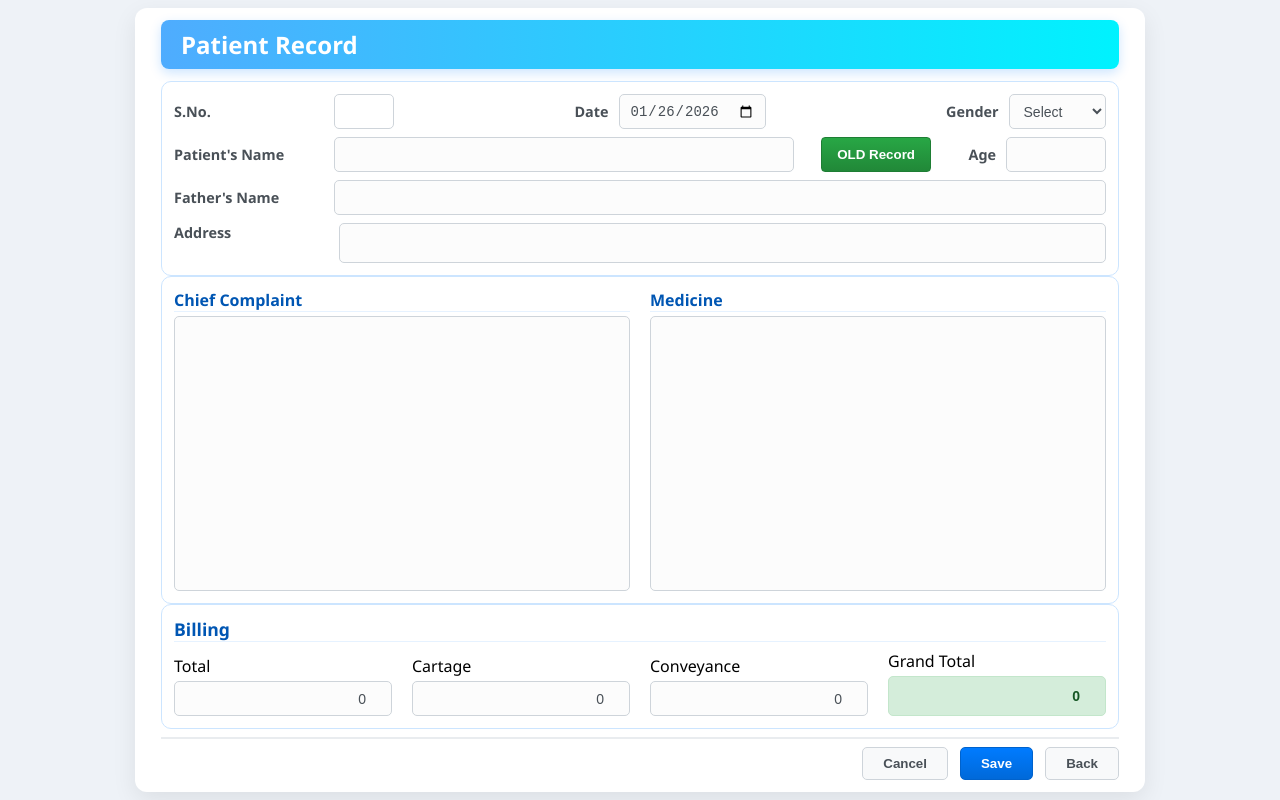
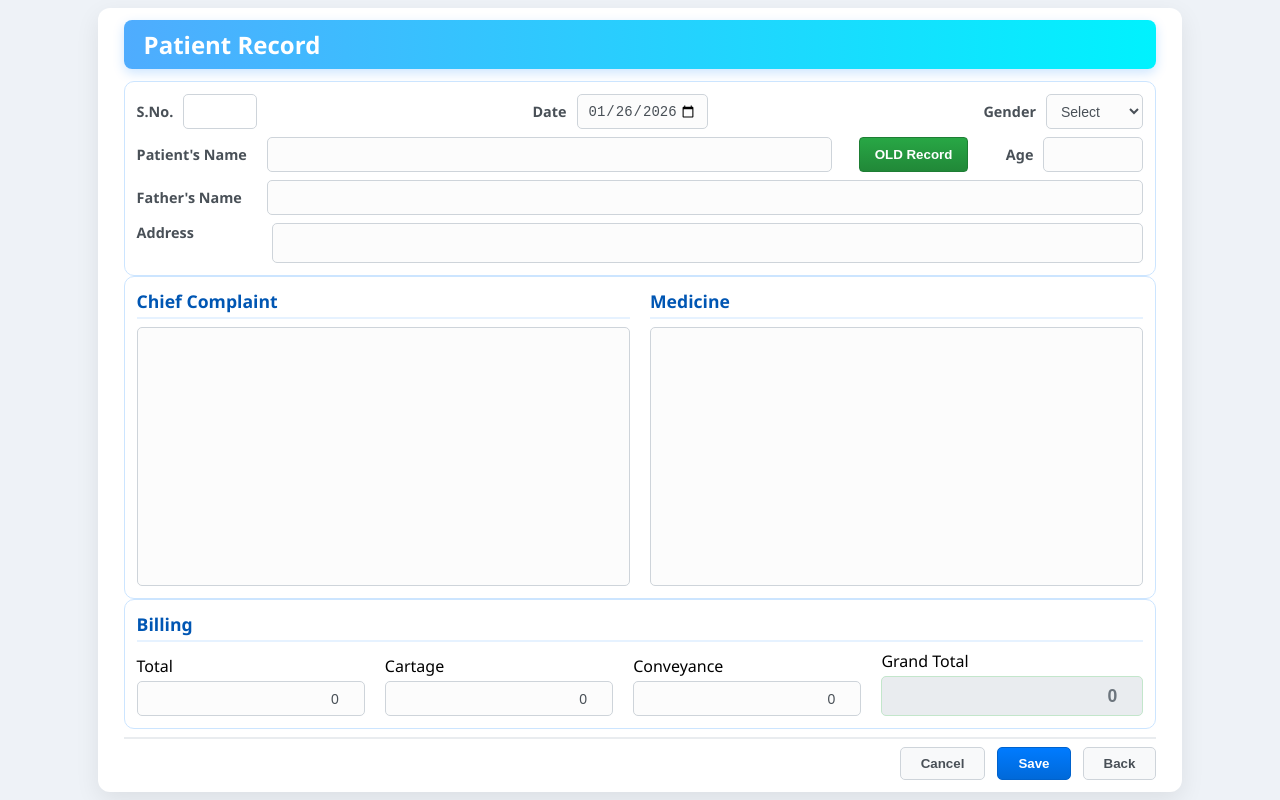
Before and after one commit to sahilcingh/Patient-Record-App, a React (Vite) app in the folder frontend/: page / in a window 1280 px wide. Built offline with nearby package versions, Linux system fonts and the light colour scheme; no server answers.

Commit message:
Layout got fucked up,fixed.

```diff
--- a/frontend/src/App.css
+++ b/frontend/src/App.css
@@ -8,7 +8,8 @@ body {
   background-color: #eef2f7;
   margin: 0;
   padding: 0;
-  height: 100vh; /* Full Height - No Scrolling */
+  /* FORCE FULL SCREEN - NO SCROLLING */
+  height: 100vh;
   width: 100vw;
   overflow: hidden;
   display: flex;
@@ -18,24 +19,25 @@ body {
 
 .app {
   width: 100%;
-  max-width: 1100px;
+  max-width: 1100px; /* Slightly wider to fit content comfortably */
   height: 100%;
-  padding: 1vh;
+  padding: 1vh; /* Tiny padding around the edge */
 }
 
 .card {
   background: #ffffff;
-  padding: 1.5vh 2vw;
+  padding: 1.5vh 2vw; /* Dynamic padding based on viewport */
   border-radius: 12px;
   box-shadow: 0 8px 24px rgba(0, 0, 0, 0.08);
+  /* Card takes full height available */
   height: 98vh;
   display: flex;
   flex-direction: column;
 }
 
-/* HEADER */
+/* HEADER - Fixed Height */
 .header {
-  flex: 0 0 auto;
+  flex: 0 0 auto; /* Don't grow or shrink */
   display: flex;
   justify-content: space-between;
   align-items: center;
@@ -50,16 +52,16 @@ body {
 .header h1 { margin: 0; font-size: 1.5rem; font-weight: 600; }
 .date { font-weight: 600; color: #e3f2fd; font-size: 0.9rem; }
 
-/* FORM CONTAINER */
+/* FORM CONTAINER - Flex to fill space */
 #patientForm {
   display: flex;
   flex-direction: column;
-  flex: 1;
-  justify-content: space-between;
-  overflow: hidden;
+  flex: 1; /* Take all remaining height */
+  justify-content: space-between; /* Space out sections evenly */
+  overflow: hidden; /* Prevent internal scrolling */
 }
 
-/* SECTIONS */
+/* SECTIONS - Flexible Height */
 .section {
   padding: 1.5vh;
   background-color: #ffffff;
@@ -70,12 +72,23 @@ body {
   justify-content: center;
 }
 
+h2, h3 {
+  margin-top: 0;
+  color: #0056b3;
+  font-size: 1.1rem;
+  margin-bottom: 1vh;
+  border-bottom: 2px solid #e6f2ff;
+  padding-bottom: 0.5vh;
+  font-weight: 600;
+}
+
+/* =========================================
+   SECTION 1: PATIENT DATA (Fixed Height usually, but flex just in case)
+   ========================================= */
 .patient-data-box {
-  flex: 0 0 auto;
+  flex: 0 0 auto; /* Keep this compact */
   gap: 1vh;
 }
-
-/* ================= ALIGNMENT & LAYOUT ================= */
 
 .form-row {
   display: flex;
@@ -90,108 +103,149 @@ body {
   gap: 10px;
 }
 
-/* STRICT ALIGNMENT CLASS:
-   Forces S.No, Names, and Address labels to be exactly 150px wide.
-   This aligns all input boxes vertically on the left.
-*/
-.aligned-label {
-    min-width: 150px; /* Wider to align perfectly */
-    display: inline-block;
-    font-weight: 600;
-    color: #495057;
-    white-space: nowrap;
-    font-size: 0.9rem;
-}
-
-/* Normal Labels */
-.input-group label {
+/* LABELS */
+.input-group label, .form-row > label {
   font-weight: 600;
   color: #495057;
+  white-space: nowrap;
   font-size: 0.9rem;
 }
 
-/* S.No Container */
-.fixed-left {
-    width: auto;
-    flex-shrink: 0;
+/* Strict Alignment Classes */
+.aligned-label { min-width: 120px; display: inline-block; }
+.fixed-left { width: 120px; flex-shrink: 0; }
+.fixed-left input { width: 100%; }
+.col-date { margin-left: auto; margin-right: auto; }
+.fixed-right { width: 160px; flex-shrink: 0; justify-content: flex-end; }
+.fixed-right select, .fixed-right input { width: 100px; }
+.grow { flex: 1; display: flex; }
+.grow input { width: 100%; }
+
+/* BUTTON */
+.nav-button {
+  padding: 0 15px;
+  height: 35px; /* Slightly smaller to fit screen */
+  background: linear-gradient(to bottom, #28a745, #218838);
+  border: 1px solid #1e7e34;
+  color: white;
+  border-radius: 4px;
+  cursor: pointer;
+  font-weight: 600;
+  white-space: nowrap;
+  display: flex;
+  align-items: center;
 }
 
-/* Date Container */
-.col-date { margin-left: auto; margin-right: auto; }
-
-/* Right Side (Gender & Age) */
-.fixed-right { width: 160px; flex-shrink: 0; justify-content: flex-end; }
-.fixed-right select, .fixed-right input { width: 100px; }
-
-/* Flexible Middle */
-.grow { flex: 1; display: flex; position: relative; } /* Relative for dropdown */
-.grow input { width: 100%; }
-
-/* ================= DROPDOWN MENU ================= */
-.autocomplete-wrapper {
-    position: relative;
-    width: 100%;
+/* ADDRESS - Needs to Flex */
+.address-row {
+    display: flex;
+    align-items: flex-start;
+    flex: 1; /* Grow to fill section */
+}
+.address-box {
+    flex: 1;
+    height: 5vh; /* Dynamic height */
+    min-height: 30px;
+    resize: none;
 }
 
-.suggestions-list {
-    position: absolute;
-    top: 100%;
-    left: 0;
-    right: 0;
-    background: white;
-    border: 1px solid #ced4da;
-    border-radius: 0 0 5px 5px;
-    box-shadow: 0 4px 6px rgba(0,0,0,0.1);
-    max-height: 150px;
-    overflow-y: auto;
-    z-index: 1000;
-    list-style: none;
-    padding: 0;
-    margin: 0;
+/* =========================================
+   SECTION 2: COMPLAINT/MEDICINE (Must Flex the most)
+   ========================================= */
+.two-col {
+    display: grid;
+    grid-template-columns: 1fr 1fr;
+    gap: 20px;
+    flex: 1; /* This section grows to fill blank space */
+    min-height: 0; /* Allow shrinking */
 }
 
-.suggestions-list li {
-    padding: 8px 10px;
-    cursor: pointer;
-    border-bottom: 1px solid #eee;
-    font-size: 13px;
-    color: #333;
+.two-col > div {
+    display: flex;
+    flex-direction: column;
+    height: 100%;
 }
 
-.suggestions-list li:hover {
-    background-color: #e9ecef;
-    color: #007bff;
+.large-box {
+    width: 100%;
+    flex: 1; /* Take all available height in this section */
+    resize: none;
+    min-height: 40px; /* Prevent total collapse */
 }
 
-/* ================= OTHER SECTIONS ================= */
-.address-row { display: flex; align-items: flex-start; flex: 1; }
-.address-box { flex: 1; height: 5vh; min-height: 30px; resize: none; }
+/* =========================================
+   SECTION 3: BILLING
+   ========================================= */
+.billing-section {
+    flex: 0 0 auto; /* Keep compact */
+}
 
-.two-col { display: grid; grid-template-columns: 1fr 1fr; gap: 20px; flex: 1; min-height: 0; }
-.two-col > div { display: flex; flex-direction: column; height: 100%; }
-.large-box { width: 100%; flex: 1; resize: none; min-height: 40px; }
-h3 { margin-top: 0; color: #0056b3; font-size: 1rem; margin-bottom: 0.5vh; border-bottom: 1px solid #e6f2ff; }
+.grid.billing {
+  display: grid;
+  grid-template-columns: repeat(4, 1fr);
+  gap: 20px;
+  align-items: end;
+  width: 100%;
+}
 
-/* Billing */
-.billing-section { flex: 0 0 auto; }
-.grid.billing { display: grid; grid-template-columns: repeat(4, 1fr); gap: 20px; align-items: end; width: 100%; }
-.billing .field { display: flex; flex-direction: column; gap: 0.5vh; }
-.highlight input { background-color: #d4edda; border-color: #c3e6cb; color: #155724; font-weight: 700; height: 40px; }
-h2 { margin: 0 0 1vh 0; color: #0056b3; font-size: 1.1rem; border-bottom: 1px solid #e6f2ff; }
+.billing .field {
+  display: flex;
+  flex-direction: column;
+  gap: 0.5vh;
+}
 
-/* Footer */
-.footer { flex: 0 0 auto; display: flex; justify-content: space-between; margin-top: 1vh; padding-top: 1vh; border-top: 2px solid #e9ecef; }
+.highlight input {
+  background-color: #d4edda;
+  border-color: #c3e6cb;
+  color: #155724;
+  font-weight: 700;
+  font-size: 1.1rem;
+  height: 40px;
+}
 
-/* Inputs & Buttons */
-input, select, textarea { padding: 5px 10px; border: 1px solid #ced4da; background-color: #fcfcfc; border-radius: 5px; font-size: 14px; color: #495057; height: 35px; }
-input:focus, select:focus, textarea:focus { outline: none; border-color: #4facfe; box-shadow: 0 0 0 3px rgba(79, 172, 254, 0.25); }
+/* =========================================
+   INPUT STYLES
+   ========================================= */
+input, select, textarea {
+  padding: 5px 10px;
+  border: 1px solid #ced4da;
+  background-color: #fcfcfc;
+  border-radius: 5px;
+  font-size: 14px;
+  color: #495057;
+  height: 35px; /* Compact height */
+}
+
+input:focus, select:focus, textarea:focus {
+  outline: none; border-color: #4facfe; box-shadow: 0 0 0 3px rgba(79, 172, 254, 0.25);
+}
+input[readOnly] { background-color: #e9ecef; color: #6c757d; cursor: not-allowed; }
 .right-align { text-align: right; }
 
-button { padding: 8px 20px; margin-left: 12px; border: none; border-radius: 5px; cursor: pointer; font-weight: 600; background-color: #f8f9fa; color: #495057; border: 1px solid #ced4da; }
+/* =========================================
+   FOOTER
+   ========================================= */
+.footer {
+  flex: 0 0 auto; /* Don't grow */
+  display: flex;
+  justify-content: space-between;
+  margin-top: 1vh;
+  padding-top: 1vh;
+  border-top: 2px solid #e9ecef;
+}
+
+button {
+  padding: 8px 20px; margin-left: 12px; border: none; border-radius: 5px; cursor: pointer; font-weight: 600; background-color: #f8f9fa; color: #495057; border: 1px solid #ced4da;
+}
 button.primary { background: linear-gradient(to bottom, #007bff, #0069d9); color: white; border: 1px solid #0062cc; }
 button.danger { background: linear-gradient(to bottom, #dc3545, #c82333); color: white; border: 1px solid #bd2130; margin-left: 0; }
-.nav-button { padding: 0 15px; height: 35px; background: linear-gradient(to bottom, #28a745, #218838); border: 1px solid #1e7e34; color: white; border-radius: 4px; cursor: pointer; font-weight: 600; white-space: nowrap; display: flex; align-items: center; }
+.hidden { display: none; }
 
-.hidden { display: none; }
+/* MODAL (Unchanged) */
 .modal-overlay { position: fixed; top: 0; left: 0; width: 100%; height: 100%; background: rgba(0,0,0,0.6); display: none; justify-content: center; align-items: center; z-index: 1000; backdrop-filter: blur(3px); }
 .modal-content { background: white; padding: 25px; border-radius: 12px; width: 650px; max-width: 95%; }
+.modal-header { display: flex; justify-content: space-between; align-items: center; margin-bottom: 20px; border-bottom: 2px solid #e9ecef; padding-bottom: 10px; }
+.history-table { width: 100%; border-collapse: separate; border-spacing: 0; border: 1px solid #dee2e6; border-radius: 8px; overflow: hidden; }
+.history-table th, .history-table td { padding: 12px 15px; text-align: left; border-bottom: 1px solid #dee2e6; }
+.history-table th { background-color: #e3f2fd; color: #0056b3; font-weight: 600; }
+.close-modal { font-size: 28px; cursor: pointer; border: none; background: none; color: #adb5bd; }
--- a/frontend/src/App.jsx
+++ b/frontend/src/App.jsx
@@ -28,23 +28,24 @@ function App() {
 
             {/* ROW 1: S.No | Date | Gender */}
             <div className="form-row">
+              {/* S.No */}
               <div className="input-group fixed-left">
-                {/* APPLIED aligned-label to S.No */}
-                <label className="aligned-label">S.No.</label>
+                <label>S.No.</label>
                 <input
                   type="text"
                   id="sno"
                   readOnly
                   className="right-align"
-                  style={{width: "60px"}}
                 />
               </div>
 
+              {/* Date */}
               <div className="input-group col-date">
                 <label>Date</label>
                 <input type="date" id="visitDate" />
               </div>
 
+              {/* Gender */}
               <div className="input-group fixed-right">
                 <label>Gender</label>
                 <select id="sex" required>
@@ -55,22 +56,17 @@ function App() {
               </div>
             </div>
 
-            {/* ROW 2: Patient Name (With Dropdown) | OLD Record | Age */}
+            {/* ROW 2: Patient Name | OLD Record | Age */}
             <div className="form-row">
+              {/* Patient Name - Added aligned-label */}
               <div className="input-group grow">
                 <label className="aligned-label">Patient's Name</label>
-
-                {/* AUTOCOMPLETE WRAPPER */}
-                <div className="autocomplete-wrapper">
                 <input
                   type="text"
                   id="patientNameInput"
                   name="patientName"
-                      autoComplete="off"
                   required
                 />
-                    <ul id="suggestionsList" className="suggestions-list hidden"></ul>
-                </div>
               </div>
 
               <button type="button" id="oldRecordBtn" className="nav-button">
@@ -91,15 +87,20 @@ function App() {
 
             {/* ROW 3: Father's Name */}
             <div className="form-row">
+              {/* Father Name - Added aligned-label */}
               <div className="input-group grow">
                 <label className="aligned-label">Father's Name</label>
-                <input type="text" id="fatherNameInput" name="fatherName" />
+                <input
+                  type="text"
+                  id="fatherNameInput"
+                  name="fatherName"
+                />
               </div>
             </div>
 
             {/* ROW 4: Address */}
             <div className="form-row address-row">
-              {/* APPLIED aligned-label to Address */}
+              {/* Address - Added aligned-label */}
               <label className="aligned-label">Address</label>
               <textarea id="address" className="address-box" required />
             </div>
@@ -119,7 +120,7 @@ function App() {
           </div>
 
           {/* ================= BILLING ================= */}
-          <section className="section billing-section">
+          <section className="section">
             <h2>Billing</h2>
 
             <div className="grid billing">
```
Also changed, not shown: frontend/public/app.js (+90 -57 lines). Lines whose indentation alone changed are shown as unchanged.
